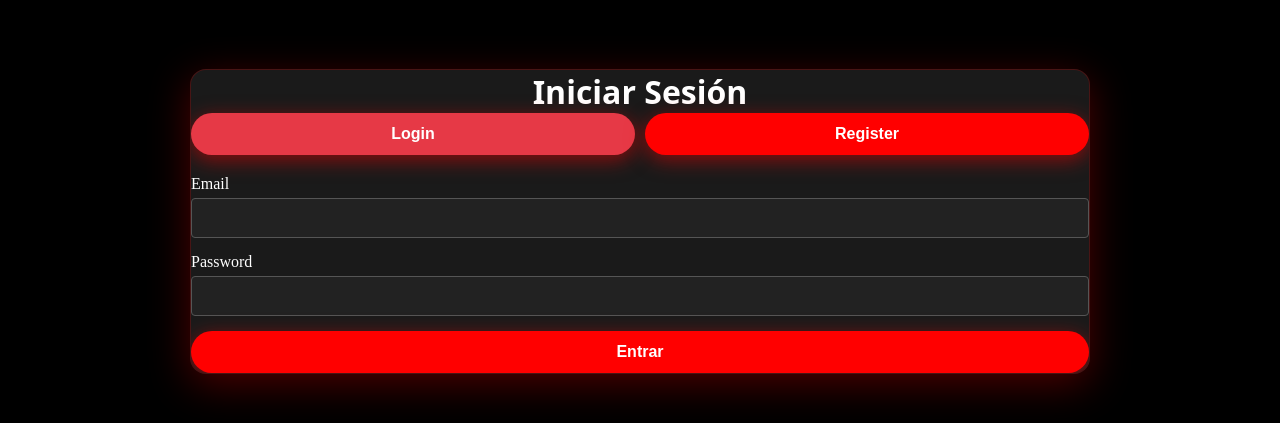
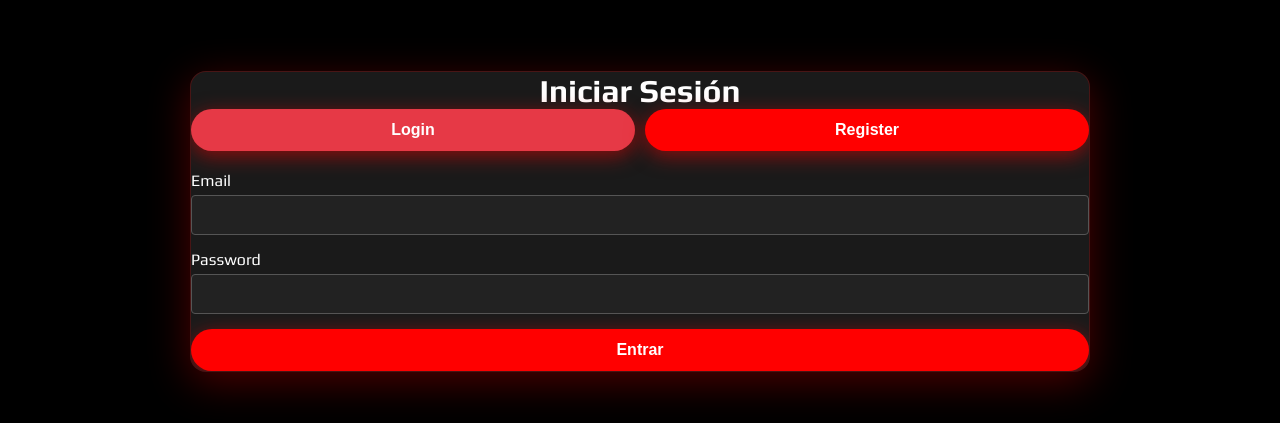
Before and after one commit to Caarlos3/Mangaapp-front, a React (Vite) app: page /auth in a window 1280 px wide. Shown: the part 179-602 px from the top of the page. Built offline with nearby package versions, Linux system fonts and the light colour scheme; a web font is replaced by a local one.

Commit message:
mejorando font del registro

```diff
--- a/src/AuthPage.jsx
+++ b/src/AuthPage.jsx
@@ -62,7 +62,7 @@ export default function AuthPage() {
   return (
     <div className="modal-overlay">
       <div className="modal-content auth-container">
-        <h1 className="modal-title auth-title">
+        <h1 className="modal-title auth-title" style={{ fontFamily: "Play, sans-serif" }}>
           {mode === "login" ? "Iniciar Sesión" : "Registrarse"}
         </h1>
 
@@ -81,7 +81,7 @@ export default function AuthPage() {
           </button>
         </div>
 
-        <form onSubmit={handleSubmit}>
+        <form onSubmit={handleSubmit} style={{ fontFamily: "Play, sans-serif" }}>
           <div className="auth-input-group">
             <label className="auth-label">Email</label>
             <input
--- a/src/index.css
+++ b/src/index.css
@@ -124,6 +124,7 @@ nav {
   .auth-title {
     text-align: center;
     margin-bottom: 20px;
+
   }
 
   .auth-mode-buttons {
```
